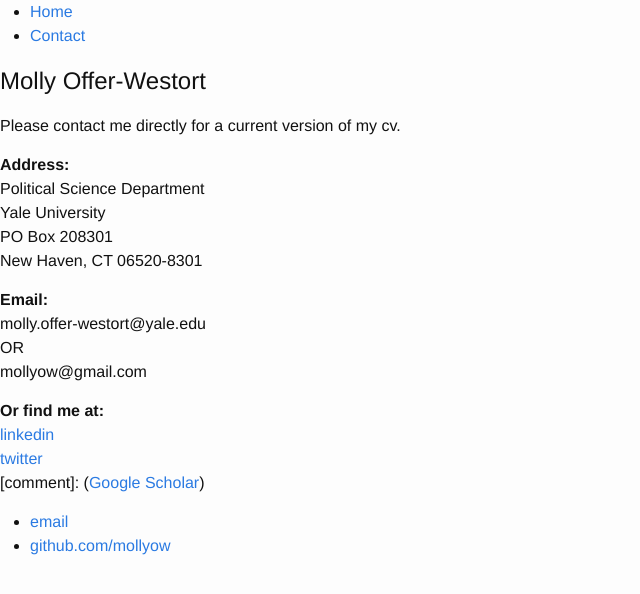
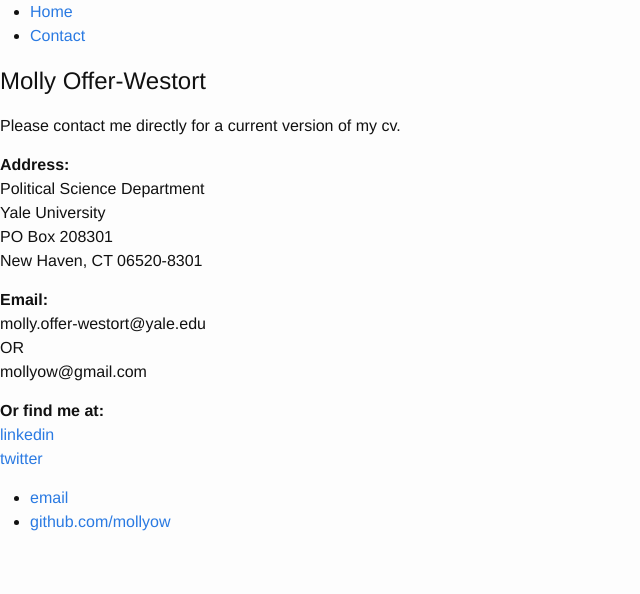
Before and after one commit to mollyow/mollyow.github.io, a Jekyll site: the page built from contact/index.markdown, in a window 1280 px wide. Shown: the top 594 px of the page, without its empty margins (0-640 px from the left). Built offline with Jekyll 4.4.1, drawn with Linux system fonts in a browser that asks for light colours.

Commit message:
Update index.markdown

```diff
--- a/contact/index.markdown
+++ b/contact/index.markdown
@@ -1,6 +1,6 @@
 ---
 layout: default
-Title: "contact"
+Title: "Contact"
 date: 2016-07-26
 ---
 Please contact me directly for a current version of my cv.
@@ -19,4 +19,4 @@
 **Or find me at:**
 [linkedin](https://www.linkedin.com/in/molly-offer-westort-1a61b02b)
 [twitter](https://twitter.com/mofferw)
-[comment]: ([Google Scholar](https://scholar.google.com/citations?user=LXRPhHoAAAAJ&hl=en&oi=ao))
+<!-- [Google Scholar](https://scholar.google.com/citations?user=LXRPhHoAAAAJ&hl=en&oi=ao) -->
```
